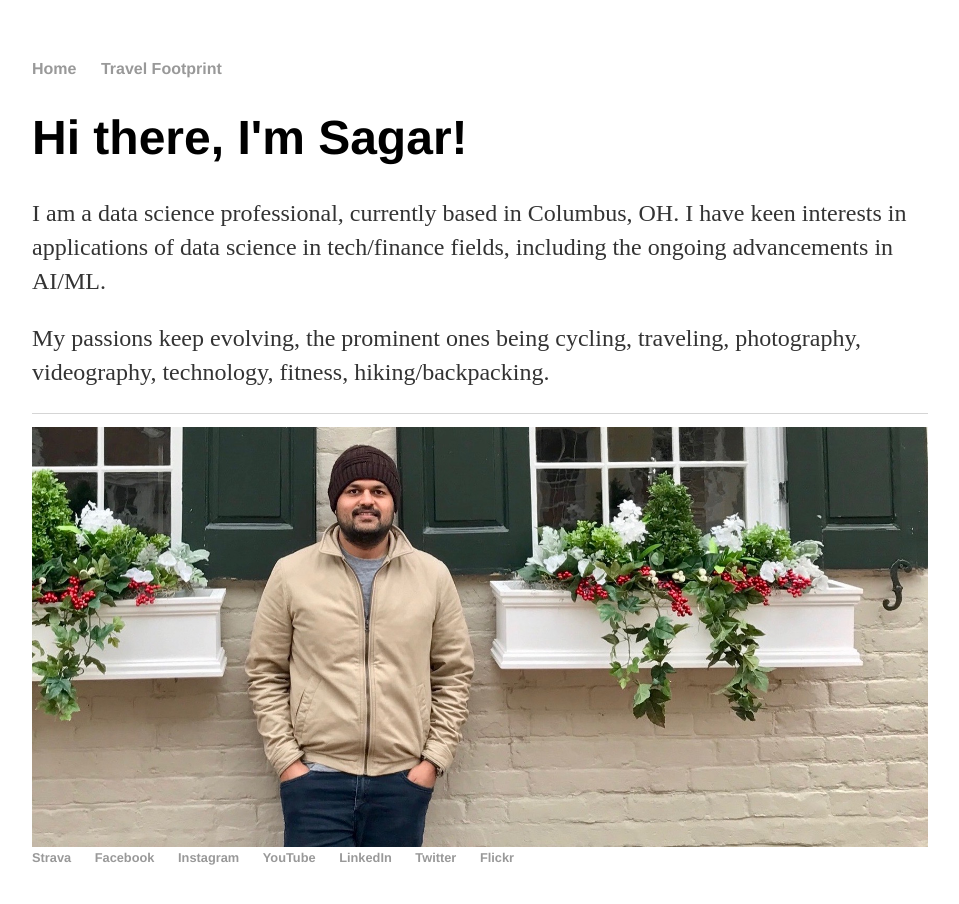
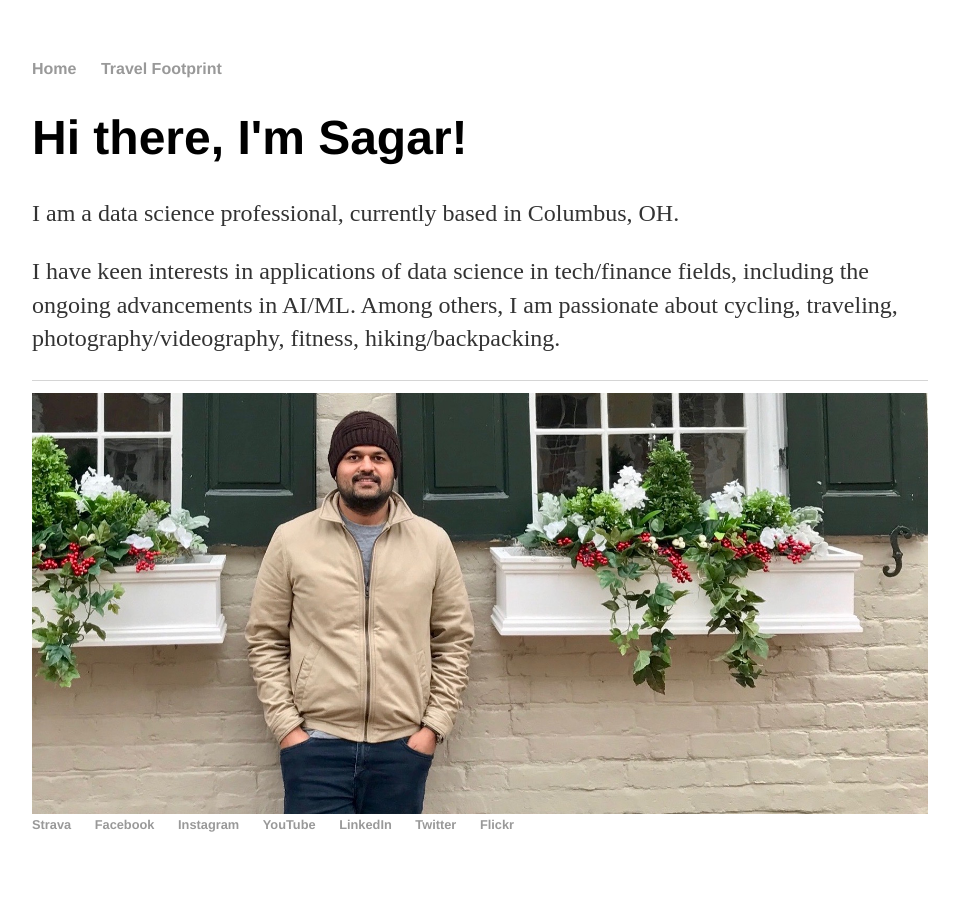
Before and after one commit to sagar-umesh/sagar-umesh.github.io, a plain HTML site: page index.html in a window 1280 px wide. Shown: the whole page, without its empty margins (160-1119 px from the left). Drawn offline with Linux system fonts and the light colour scheme.

Commit message:
Update index.html

```diff
--- a/index.html
+++ b/index.html
@@ -17,8 +17,8 @@
     		<div class="blurb">
 
         		<h1>Hi there, I'm Sagar!</h1>
-			<p>I am a data science professional, currently based in Columbus, OH. I have keen interests in applications of data science in tech/finance fields, including the ongoing advancements in AI/ML.</p>
-			<p>My passions keep evolving, the prominent ones being cycling, traveling, photography, videography, technology, fitness, hiking/backpacking.</p>
+			<p>I am a data science professional, currently based in Columbus, OH. </p>
+			<p>I have keen interests in applications of data science in tech/finance fields, including the ongoing advancements in AI/ML. Among others, I am passionate about cycling, traveling, photography/videography, fitness, hiking/backpacking.</p>
     		</div><!-- /.blurb -->
 		</div><!-- /.container -->
 		<footer>
```
